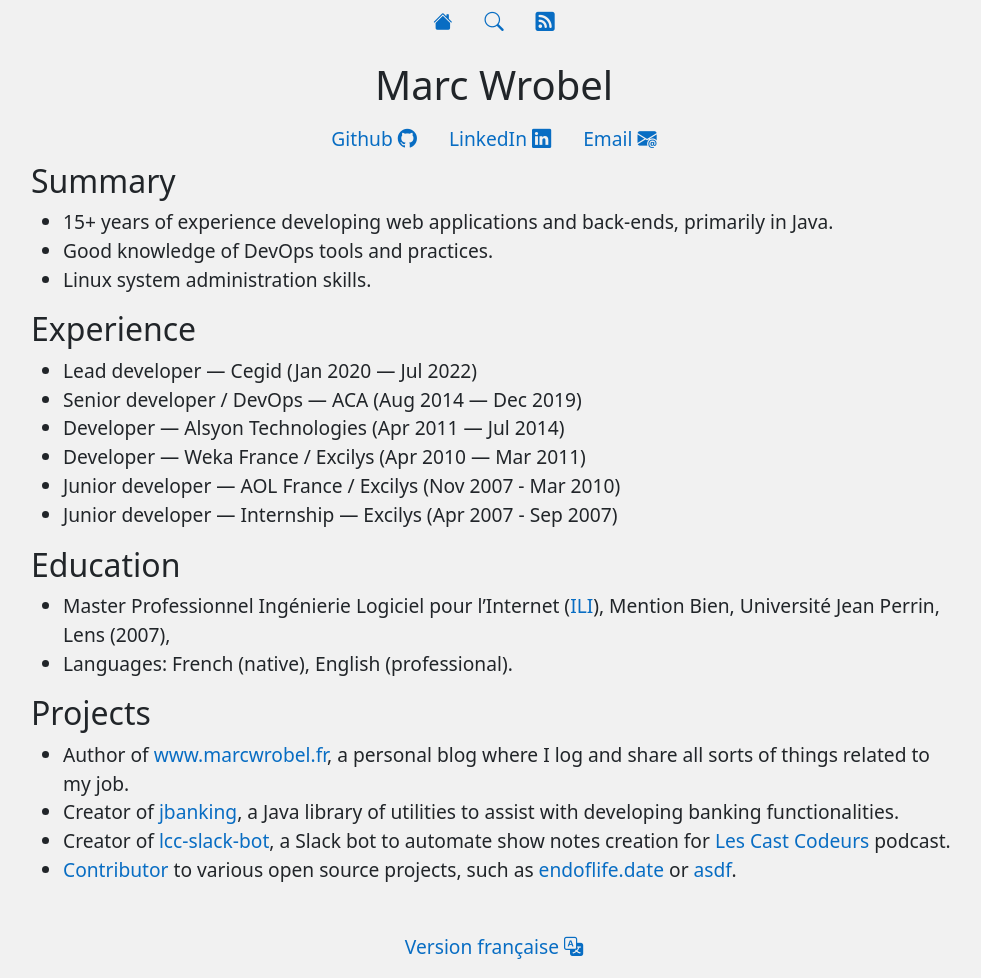
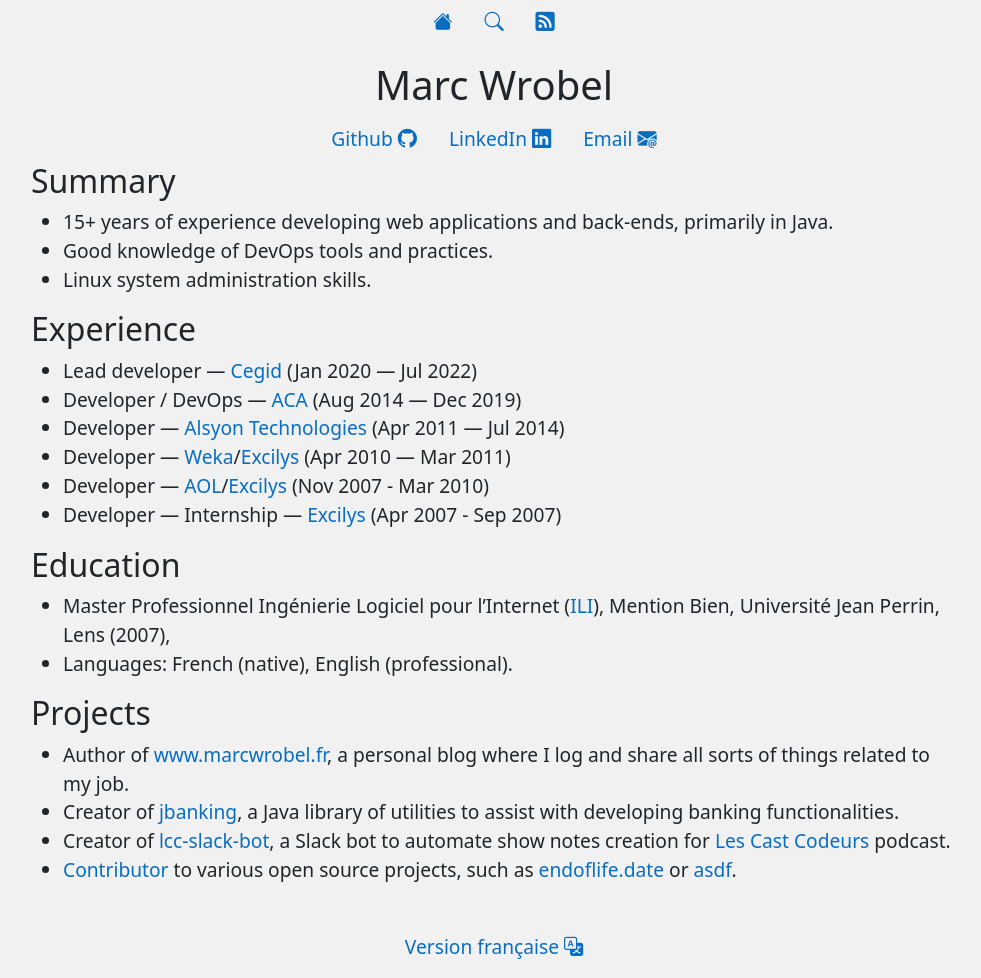
Before and after one commit to marcwrobel/marcwrobel.github.io, a Jekyll site: the page built from about.md, in a window 1280 px wide. Shown: the whole page, without its empty margins (146-1127 px from the left). Built offline with Jekyll 4.4.1, drawn with Linux system fonts in a browser that asks for light colours.

Commit message:
Amélioration des intitulés des expériences sur les pages 'À propos' et 'About'
- Raccourcissement pour avoir les titres sur une ligne en mode print.
- Ajout de liens (si les lecteurs veulent en savoir plus sur la société).

```diff
--- a/about.md
+++ b/about.md
@@ -15,12 +15,12 @@
 
 ## Experience
 
-- Lead developer — Cegid (Jan 2020 — Jul 2022)
-- Senior developer / DevOps — ACA (Aug 2014 — Dec 2019)
-- Developer — Alsyon Technologies (Apr 2011 — Jul 2014)
-- Developer — Weka France / Excilys (Apr 2010 — Mar 2011)
-- Junior developer — AOL France / Excilys (Nov 2007 - Mar 2010)
-- Junior developer — Internship — Excilys (Apr 2007 - Sep 2007)
+- Lead developer — [Cegid](https://www.linkedin.com/company/cegid/) (Jan 2020 — Jul 2022)
+- Developer / DevOps — [ACA](https://www.cegid.com/fr/presse/cegid-confirme-lacquisition-daca/) (Aug 2014 — Dec 2019)
+- Developer — [Alsyon Technologies](https://www.cambonpartners.com/en/transactions/none-none-62) (Apr 2011 — Jul 2014)
+- Developer — [Weka](https://www.linkedin.com/company/weka-france/)/[Excilys](https://www.linkedin.com/company/groupe-excilys/) (Apr 2010 — Mar 2011)
+- Developer — [AOL](https://www.linkedin.com/company/aol/)/[Excilys](https://www.linkedin.com/company/groupe-excilys/) (Nov 2007 - Mar 2010)
+- Developer — Internship — [Excilys](https://www.linkedin.com/company/groupe-excilys/) (Apr 2007 - Sep 2007)
 
 ## Education
 
```
Also changed, not shown: a-propos.md (+6 -6 lines).
